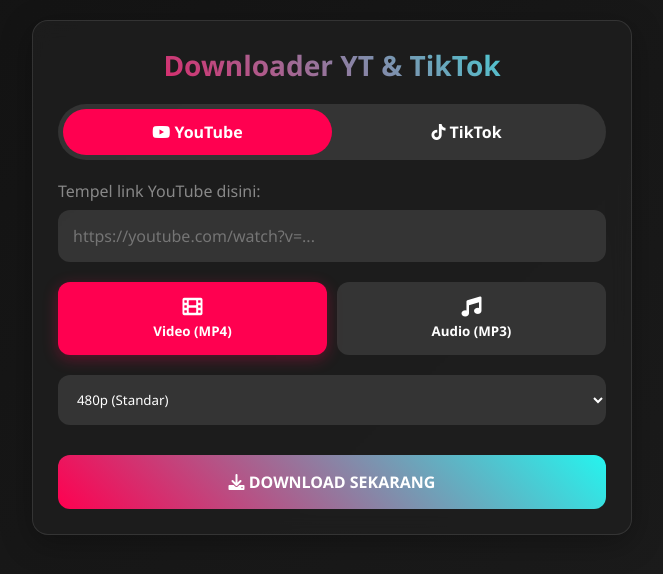
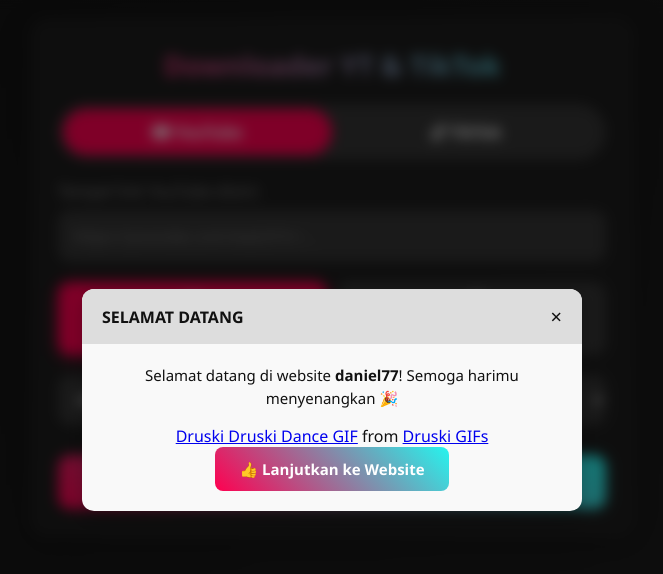
Before and after one commit to thazyne/tiktokdownloader, a plain HTML site: page index.html in a window 1280 px wide. Shown: the whole page, without its empty margins (308-971 px from the left). Drawn offline with Linux system fonts and the light colour scheme; a script that the page names is missing.

Commit message:
welcome pop up

```diff
--- a/index.html
+++ b/index.html
@@ -45,8 +45,6 @@
             background: linear-gradient(45deg, var(--primary), var(--secondary));
             background-clip: text;
             -webkit-background-clip: text;
--webkit-text-fill-color: transparent;
-
             -webkit-text-fill-color: transparent;
             font-weight: 800;
         }
@@ -280,13 +278,129 @@
         .hidden {
             display: none;
         }
+
+        #popup {
+            display: none;
+            position: fixed;
+            top: 0;
+            left: 0;
+            width: 100%;
+            height: 100%;
+            background: rgba(0, 0, 0, 0.5);
+            backdrop-filter: blur(5px);
+            z-index: 1000;
+            justify-content: center;
+            align-items: center;
+        }
+
+        #popup-content {
+            background-color: #f9f9f9;
+            color: #111;
+            width: 90%;
+            max-width: 500px;
+            margin: 10% auto;
+            border-radius: 12px;
+            overflow: hidden;
+            box-shadow: 0 8px 16px rgba(0, 0, 0, 0.2);
+            animation: fadeIn 0.4s ease;
+        }
+
+        .popup-header {
+            background-color: #ddd;
+            color: #111;
+            padding: 14px 20px;
+            font-weight: bold;
+            display: flex;
+            justify-content: space-between;
+            align-items: center;
+            font-size: 16px;
+        }
+
+        .close-btn {
+            background: none;
+            border: none;
+            color: #111;
+            font-size: 20px;
+            cursor: pointer;
+        }
+
+        .popup-body {
+            padding: 20px;
+            display: flex;
+            flex-direction: column;
+            align-items: center;
+            text-align: center;
+        }
+
+        .popup-body .popup-text {
+            font-size: 15px;
+            margin-bottom: 16px;
+            line-height: 1.5;
+            color: #111;
+        }
+
+        .popup-gif {
+            border-radius: 8px;
+            max-width: 70%; /* Reduced GIF size */
+            margin-bottom: 20px;
+            box-shadow: 0 4px 12px rgba(0, 0, 0, 0.15);
+        }
+
+        .confirm-btn {
+            background: linear-gradient(45deg, var(--primary), var(--secondary));
+            color: white;
+            border: none;
+            padding: 12px 24px;
+            font-size: 15px;
+            font-weight: 600;
+            border-radius: 8px;
+            cursor: pointer;
+            transition: all 0.3s ease;
+        }
+
+        .confirm-btn:hover {
+            transform: translateY(-2px);
+            box-shadow: 0 4px 10px rgba(255, 0, 80, 0.3);
+        }
+
+        .main-content {
+            transition: filter 0.3s ease;
+        }
+
+        .main-content.blurred {
+            filter: blur(5px);
+            pointer-events: none; /* Prevent interaction with background */
+        }
     </style>
     <link rel="stylesheet" href="https://cdnjs.cloudflare.com/ajax/libs/font-awesome/6.0.0-beta3/css/all.min.css">
 </head>
 <body>
+    <!-- Popup -->
+    <div id="popup">
+        <div id="popup-content">
+            <div class="popup-header">
+                SELAMAT DATANG
+                <button class="close-btn" onclick="closePopup()">×</button>
+            </div>
+            <div class="popup-body">
+                <div class="popup-text">
+                    <p>Selamat datang di website <strong>daniel77</strong>! Semoga harimu menyenangkan 🎉</p>
+                </div>
+                <div class="tenor-gif-embed" data-postid="6415788372471391141" data-share-method="host" data-aspect-ratio="0.801205" data-width="100%">
+                    <a href="https://tenor.com/view/druski-druski-dance-kai-cenat-gif-6415788372471391141">Druski Druski Dance GIF</a> from
+                    <a href="https://tenor.com/search/druski-gifs">Druski GIFs</a>
+                </div>
+                <script type="text/javascript" async src="https://tenor.com/embed.js"></script>
+                <button class="confirm-btn" onclick="closePopup()">
+                    👍 Lanjutkan ke Website
+                </button>
+            </div>
+        </div>
+    </div>
+
+    <div class="main-content">
         <div class="container">
             <h1>Downloader YT & TikTok</h1>
-
             <div class="tabs">
                 <div class="tab active" data-tab="youtube">
                     <i class="fab fa-youtube"></i> YouTube
@@ -295,13 +409,11 @@
                     <i class="fab fa-tiktok"></i> TikTok
                 </div>
             </div>
-
             <div id="youtube-content">
                 <div class="input-group">
                     <label for="youtube-url">Tempel link YouTube disini:</label>
                     <input type="text" id="youtube-url" placeholder="https://youtube.com/watch?v=...">
                 </div>
-
                 <div class="format-options">
                     <button class="format-btn selected" data-format="mp4">
                         <i class="fas fa-film"></i>
@@ -312,14 +424,12 @@
                         <span>Audio (MP3)</span>
                     </button>
                 </div>
-
                 <div id="quality-options">
                     <select class="quality-select" id="video-quality">
                         <option value="480">480p (Standar)</option>
                         <option value="720">720p (HD)</option>
                         <option value="1080">1080p (Full HD)</option>
                     </select>
-
                     <select class="quality-select hidden" id="audio-quality">
                         <option value="128">128 kbps (Biasa)</option>
                         <option value="192">192 kbps (Lumayan)</option>
@@ -327,13 +437,11 @@
                     </select>
                 </div>
             </div>
-
             <div id="tiktok-content" class="hidden">
                 <div class="input-group">
                     <label for="tiktok-url">Tempel link TikTok disini:</label>
                     <input type="text" id="tiktok-url" placeholder="https://tiktok.com/@user/video/123...">
                 </div>
-
                 <div class="format-options">
                     <button class="format-btn selected" data-format="mp4">
                         <i class="fas fa-video"></i>
@@ -345,22 +453,29 @@
                     </button>
                 </div>
             </div>
-
             <button id="download-btn" class="download-btn">
                 <i class="fas fa-download"></i> DOWNLOAD SEKARANG
             </button>
-
             <div class="loading" id="loading">
                 <div class="spinner"></div>
                 <p>Sedang proses, sabar ya...</p>
             </div>
-
             <div class="result" id="result"></div>
+        </div>
     </div>
 
     <script>
+        window.onload = function () {
+            document.getElementById("popup").style.display = "flex";
+            document.querySelector(".main-content").classList.add("blurred");
+        };
+
+        function closePopup() {
+            document.getElementById("popup").style.display = "none";
+            document.querySelector(".main-content").classList.remove("blurred");
+        }
+
         document.addEventListener('DOMContentLoaded', function() {
-            // Elements
             const tabs = document.querySelectorAll('.tab');
             const youtubeContent = document.getElementById('youtube-content');
             const tiktokContent = document.getElementById('tiktok-content');
@@ -373,33 +488,25 @@
             const loading = document.getElementById('loading');
             const result = document.getElementById('result');
 
-            // State
             let currentPlatform = 'youtube';
             let currentFormat = 'mp4';
 
-            // Tab switching
             tabs.forEach(tab => {
                 tab.addEventListener('click', function() {
                     tabs.forEach(t => t.classList.remove('active'));
                     this.classList.add('active');
                     currentPlatform = this.dataset.tab;
-
                     youtubeContent.classList.toggle('hidden', currentPlatform !== 'youtube');
                     tiktokContent.classList.toggle('hidden', currentPlatform !== 'tiktok');
-
-                    // Reset result when switching tabs
                     result.style.display = 'none';
                 });
             });
 
-            // Format selection
             formatBtns.forEach(btn => {
                 btn.addEventListener('click', function() {
                     formatBtns.forEach(b => b.classList.remove('selected'));
                     this.classList.add('selected');
                     currentFormat = this.dataset.format;
-
-                    // Show appropriate quality options for YouTube
                     if (currentPlatform === 'youtube') {
                         videoQuality.classList.toggle('hidden', currentFormat !== 'mp4');
                         audioQuality.classList.toggle('hidden', currentFormat !== 'mp3');
@@ -407,7 +514,6 @@
                 });
             });
 
-            // Download button
             downloadBtn.addEventListener('click', async function() {
                 const url = currentPlatform === 'youtube'
                     ? youtubeUrl.value.trim()
@@ -418,7 +524,6 @@
                     return;
                 }
 
-                // Validate URLs
                 if (currentPlatform === 'youtube' && !isValidYouTubeUrl(url)) {
                     showResult('Link YouTube-nya kayanya salah tuh, cek lagi!', 'error');
                     return;
@@ -429,7 +534,6 @@
                     return;
                 }
 
-                // Start processing
                 downloadBtn.disabled = true;
                 downloadBtn.innerHTML = '<i class="fas fa-spinner fa-spin"></i> PROSES...';
                 loading.style.display = 'block';
@@ -491,7 +595,6 @@
                             </div>`;
                         }
                     } else {
-                        // YouTube handling
                         downloadUrl = findDownloadUrl(data);
                         if (!downloadUrl) throw new Error('Link downloadnya ilang, coba lagi ya!');
 
```
Lines whose indentation alone changed are shown as unchanged.
